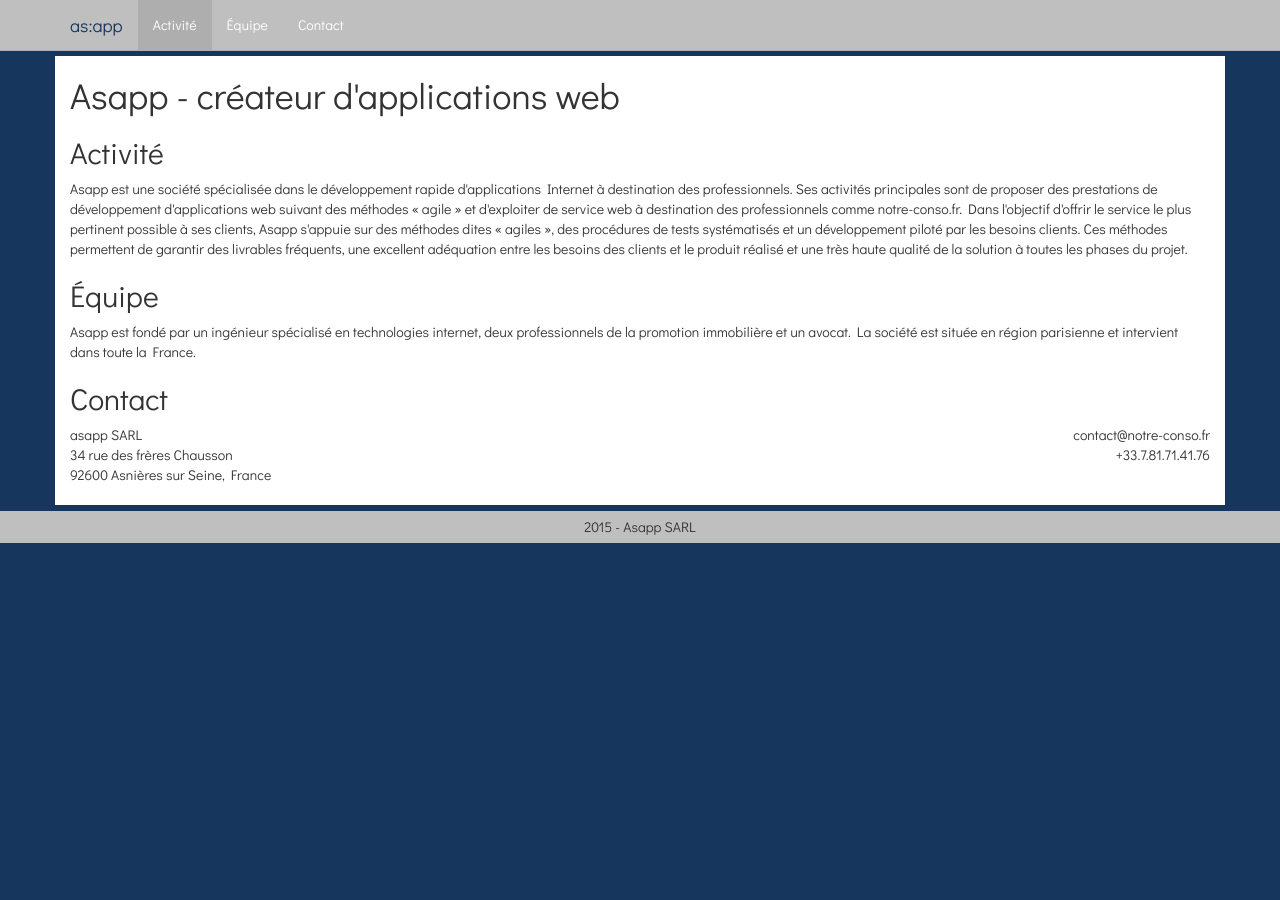
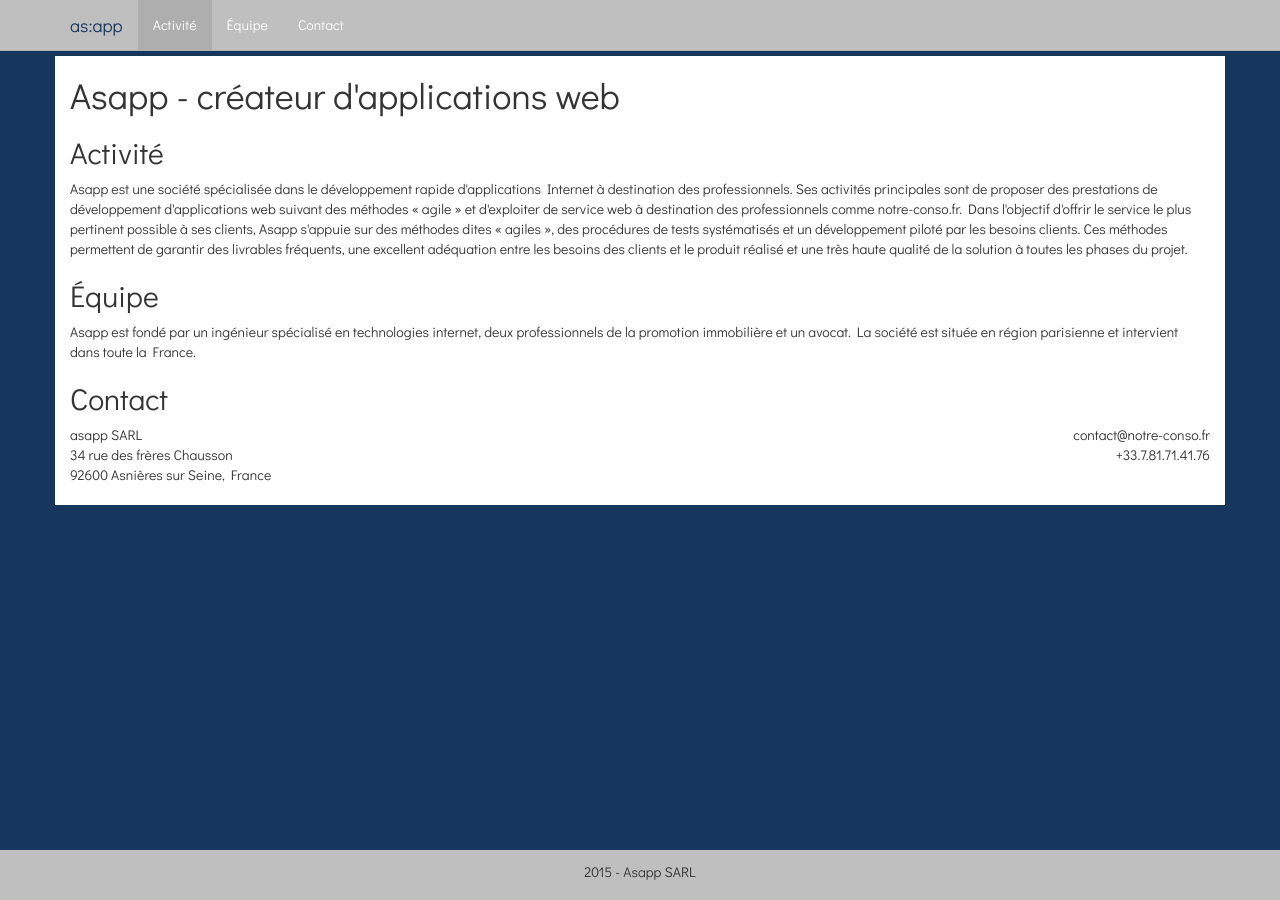
Before and after one commit to asapp/asapp.github.io, a Jekyll site: the page built from index.html, in a window 1280 px wide. Built offline with Jekyll 4.4.1, drawn with Linux system fonts in a browser that asks for light colours; nearby versions of some CDN libraries.

Commit message:
sticky footer

```diff
--- a/_includes/footer.html
+++ b/_includes/footer.html
@@ -1,4 +1,4 @@
-<footer>
+<footer class="footer">
   <div class="container text-center">
   {{ site.time | date: '%Y' }} - Asapp SARL
 </div>
--- a/css/main.scss
+++ b/css/main.scss
@@ -6,8 +6,14 @@
 @import "theme/variables";
 @import "bootstrap";
 
+html {
+  position: relative;
+  min-height: 100%;
+}
+
 body{
   padding-top: $navbar-height;
+  padding-bottom: $navbar-height;
 
   .navbar-fixed-top {
     z-index: 10;
@@ -19,9 +25,14 @@
     background-color: #ffffff;
   }
 
-  footer {
-    padding: $padding-base-vertical $padding-base-horizontal;
+  .footer {
+    padding: 2*$padding-base-vertical $padding-base-horizontal $padding-base-vertical;
     background-color: $navbar-default-bg;
     color: $navbar-default-color;
+    position: absolute;
+    bottom: 0;
+    width: 100%;
+    /* Set the fixed height of the footer here */
+    height: $navbar-height;
   }
 }
```
Also changed, not shown: 2 other files.
